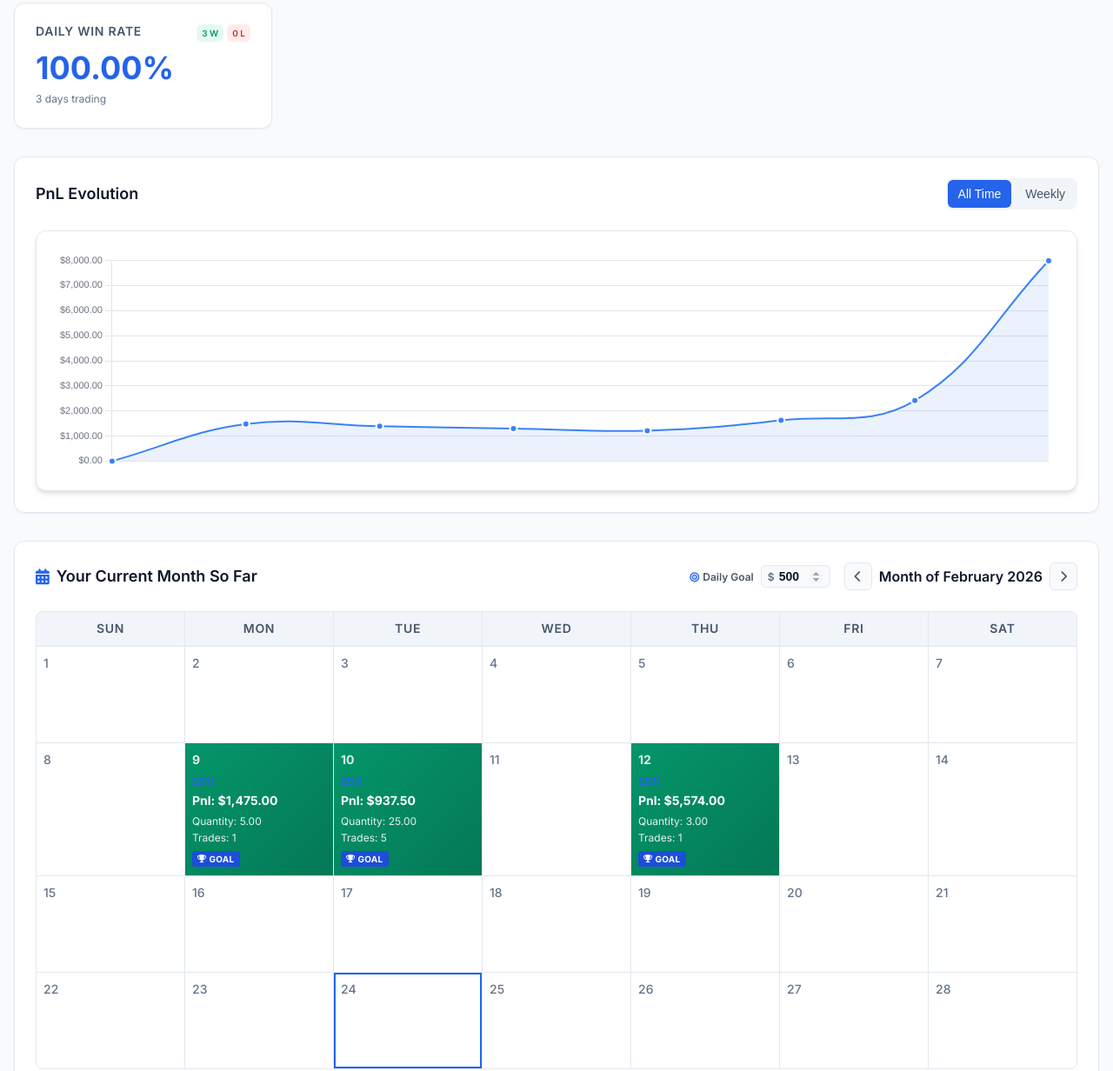
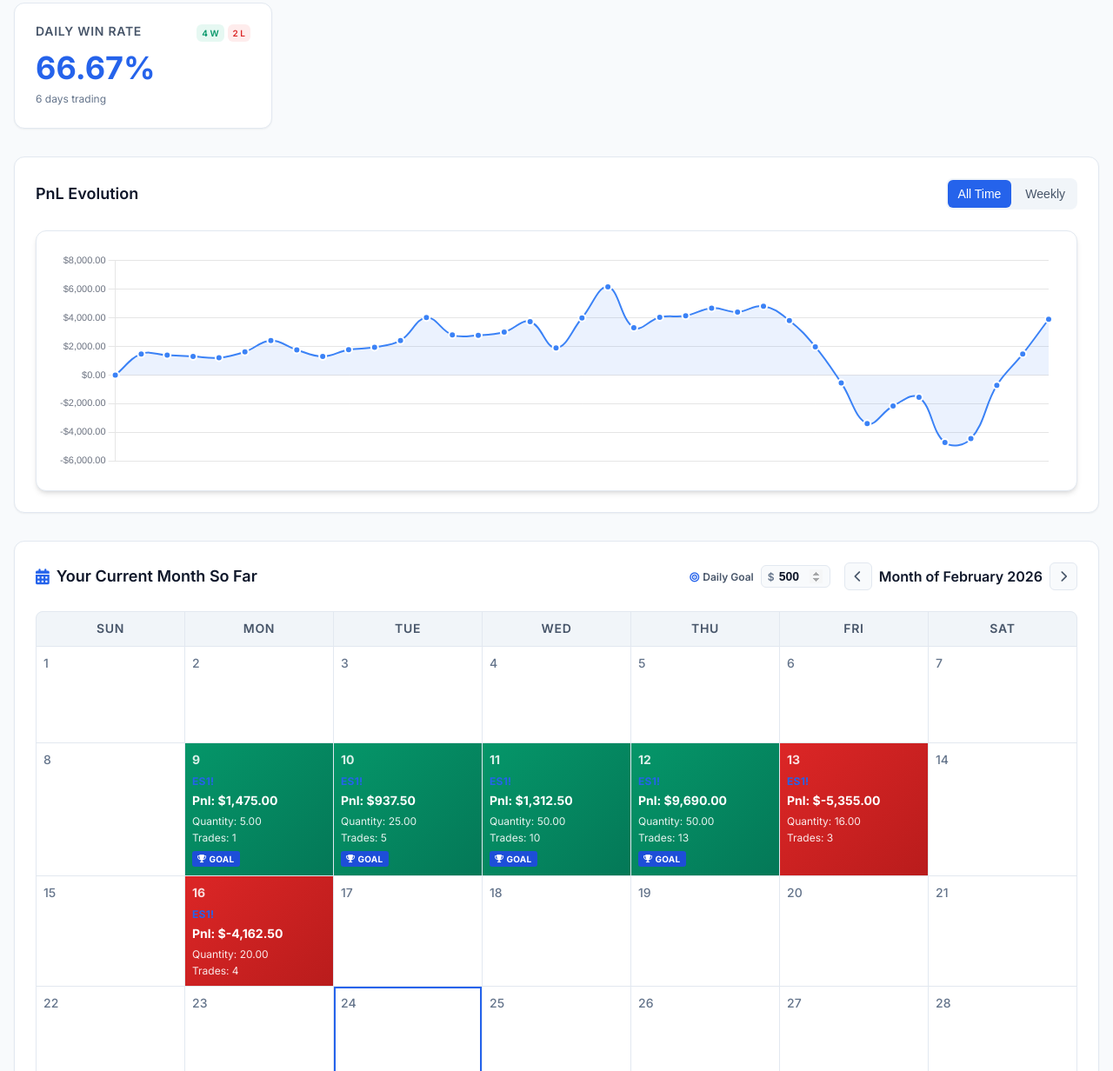
Before and after one commit to gabrieletupini/tradle-app, a website: page index.html in a window 1280 px wide. Shown: the part 660-1892 px from the top of the page at 87% size. Drawn offline with nearby package versions, Linux system fonts and the light colour scheme; no server answers.

Commit message:
fix: strip broker prefix in createTradeObject, replace repeating migration with v18 one-time cleanup
- tradeCalculator.js: createTradeObject now strips broker prefix from contract
  field (e.g. "CME_MINI:ES1!" → "ES1!") so TV trades are stored consistently
- main.js: removed always-running prefix migration that deleted all TV trades on
  every page load; added v18 one-time migration that purges pre-Feb-24 stale
  sample trades so autoLoadDefaultCSV re-imports fresh with the fixed code
- sample CSVs: replaced with real user trading history — full Feb 9-16 TV
  paper trading data (100 rows, 64 filled orders, 32 FIFO trades) and complete
  5-order IBKR report (4 FIFO trades)
- index.html: bumped tradeCalculator.js to v=16, main.js to v=18

Root cause: prefix migration ran on every loadTradeDatabase() call and matched
CME_MINI: prefix stored by the old createTradeObject, deleting all TV trades
each page load — leaving only the IBKR trade (which had no prefix).

Locally tested: TV 32 trades P&L -$4,698 + IBKR 4 trades P&L +$8,604 = $3,906
combined; contract field confirmed "ES1!" (no prefix).

Co-Authored-By: Claude Sonnet 4.6 <noreply@anthropic.com>

```diff
--- a/data/sample-data/ibkr-trade-report-2026-02-12.csv
+++ b/data/sample-data/ibkr-trade-report-2026-02-12.csv
@@ -1,3 +1,6 @@
 Symbol,Side,Qty,Fill Price,Time,Net Amount,Commission
+Mar20 '26,Buy,1,6883.25,2026-02-12 17:26:34,344162.5,2.25
 Mar20 '26,Buy,3,6887.75,2026-02-12 17:25:00,1033162.5,6.75
+Mar20 '26,Buy,1,6919.5,2026-02-12 17:02:28,345975,2.25
 Mar20 '26,Sell,3,6925,2026-02-12 16:55:59,1038750,6.75
+Mar20 '26,Sell,2,6931.75,2026-02-12 16:55:59,693175,4.5
--- a/data/sample-data/paper-trading-order-history-2026-02-12.csv
+++ b/data/sample-data/paper-trading-order-history-2026-02-12.csv
@@ -1,13 +1,101 @@
 Symbol,Side,Type,Qty,Limit Price,Stop Price,Fill Price,Status,Commission,Placing Time,Closing Time,Order ID,Level ID,Leverage,Margin
-CME_MINI:ES1!,Sell,Market,5,,,6997.25,Filled,,2/10/26 15:56,2/10/26 15:56,2744987017,,20:1,"87,465.63 USD"
-CME_MINI:ES1!,Buy,Limit,5,6994.5,,6994,Filled,,2/10/26 15:54,2/10/26 15:55,2744962758,,20:1,"87,431.25 USD"
-CME_MINI:ES1!,Sell,Market,5,,,6994.25,Filled,,2/10/26 15:32,2/10/26 15:32,2744711867,,20:1,"87,428.13 USD"
-CME_MINI:ES1!,Buy,Limit,5,6992.5,,6992.5,Filled,,2/10/26 15:31,2/10/26 15:31,2744692729,,20:1,"87,406.25 USD"
-CME_MINI:ES1!,Sell,Market,5,,,6979.5,Filled,,2/10/26 14:32,2/10/26 14:32,2744427309,,20:1,"87,243.75 USD"
-CME_MINI:ES1!,Buy,Limit,5,6979.75,,6979.75,Filled,,2/10/26 14:25,2/10/26 14:25,2744396661,,20:1,"87,246.88 USD"
-CME_MINI:ES1!,Sell,Market,5,,,6996,Filled,,2/10/26 10:26,2/10/26 10:26,2743783687,,20:1,"87,450.00 USD"
-CME_MINI:ES1!,Buy,Limit,5,6996.75,,6996.25,Filled,,2/10/26 10:23,2/10/26 10:23,2743777657,,20:1,"87,459.38 USD"
-CME_MINI:ES1!,Sell,Market,5,,,6987.5,Filled,,2/10/26 0:07,2/10/26 0:07,2742532081,,20:1,"87,343.75 USD"
-CME_MINI:ES1!,Buy,Stop,5,,6987.75,6987.75,Filled,,2/10/26 0:07,2/10/26 0:07,2742531948,,20:1,"87,346.88 USD"
-CME_MINI:ES1!,Sell,Market,5,,,6976.75,Filled,,2/9/26 16:40,2/9/26 16:40,2741094918,,20:1,"87,209.38 USD"
-CME_MINI:ES1!,Buy,Limit,5,6971,,6970.75,Filled,,2/9/26 16:31,2/9/26 16:31,2741028262,,20:1,"87,137.50 USD"
+CME_MINI:ES1!,Buy,Market,5,,,6856.25,Filled,,2026-02-16 18:30:34,2026-02-16 18:30:34,2765912495,,20:1,"85,703.13 USD"
+CME_MINI:ES1!,Buy,Limit,5,6833.5,,,Cancelled,,2026-02-16 16:44:23,2026-02-16 18:30:34,2765506817,,,
+CME_MINI:ES1!,Buy,Stop,5,,6863.75,,Cancelled,,2026-02-16 16:44:23,2026-02-16 18:30:34,2765506816,,,
+CME_MINI:ES1!,Sell,Stop,5,,6843.75,6843.75,Filled,,2026-02-16 16:44:23,2026-02-16 16:44:30,2765506815,,20:1,"85,546.88 USD"
+CME_MINI:ES1!,Buy,Market,5,,,6846,Filled,,2026-02-16 16:43:04,2026-02-16 16:43:04,2765501189,,20:1,"85,575.00 USD"
+CME_MINI:ES1!,Buy,Limit,5,6832.75,,,Cancelled,,2026-02-16 16:31:16,2026-02-16 16:43:04,2765432013,,,
+CME_MINI:ES1!,Buy,Stop,5,,6862.25,,Cancelled,,2026-02-16 16:31:16,2026-02-16 16:43:04,2765432012,,,
+CME_MINI:ES1!,Sell,Stop,5,,6848.75,6848.5,Filled,,2026-02-16 16:31:16,2026-02-16 16:31:45,2765432011,,20:1,"85,609.38 USD"
+CME_MINI:ES1!,Buy,Market,5,,,6852,Filled,,2026-02-16 16:29:12,2026-02-16 16:29:13,2765421222,,20:1,"85,650.00 USD"
+CME_MINI:ES1!,Buy,Limit,5,6844.25,,,Cancelled,,2026-02-16 16:18:39,2026-02-16 16:29:12,2765368799,,,
+CME_MINI:ES1!,Buy,Stop,5,,6870,,Cancelled,,2026-02-16 16:18:39,2026-02-16 16:29:12,2765368798,,,
+CME_MINI:ES1!,Sell,Stop,5,,6857,6857,Filled,,2026-02-16 16:18:39,2026-02-16 16:18:52,2765368797,,20:1,"85,712.50 USD"
+CME_MINI:ES1!,Buy,Limit,5,6844.25,,,Cancelled,,2026-02-16 16:16:07,2026-02-16 16:16:15,2765355038,,,
+CME_MINI:ES1!,Buy,Stop,5,,6870,,Cancelled,,2026-02-16 16:16:07,2026-02-16 16:16:15,2765355037,,,
+CME_MINI:ES1!,Sell,Stop,5,,6857.25,,Cancelled,,2026-02-16 16:16:07,2026-02-16 16:16:15,2765355036,,20:1,
+CME_MINI:ES1!,Buy,Limit,5,6820.75,,,Cancelled,,2026-02-16 15:43:26,2026-02-16 16:00:24,2765160876,,,
+CME_MINI:ES1!,Buy,Stop,5,,6862.25,6861.75,Filled,,2026-02-16 15:43:26,2026-02-16 16:00:24,2765160875,,,
+CME_MINI:ES1!,Sell,Stop,5,,6850.75,6850.5,Filled,,2026-02-16 15:43:26,2026-02-16 15:44:04,2765160874,,20:1,"85,634.38 USD"
+CME_MINI:ES1!,Buy,Limit,5,6821.25,,,Cancelled,,2026-02-13 16:21:53,2026-02-13 16:22:01,2758241908,,,
+CME_MINI:ES1!,Buy,Stop,5,,6848,,Cancelled,,2026-02-13 16:21:53,2026-02-13 16:22:01,2758241907,,,
+CME_MINI:ES1!,Sell,Stop,5,,6842.75,,Cancelled,,2026-02-13 16:21:53,2026-02-13 16:22:01,2758241906,,20:1,
+CME_MINI:ES1!,Buy,Limit,5,6821.5,,,Cancelled,,2026-02-13 16:19:26,2026-02-13 16:19:58,2758224870,,,
+CME_MINI:ES1!,Buy,Stop,5,,6859.25,,Cancelled,,2026-02-13 16:19:26,2026-02-13 16:19:58,2758224869,,,
+CME_MINI:ES1!,Sell,Stop,5,,6842.75,,Cancelled,,2026-02-13 16:19:26,2026-02-13 16:19:57,2758224868,,20:1,
+CME_MINI:ES1!,Buy,Stop,4,,6846,6846.75,Filled,,2026-02-13 15:52:38,2026-02-13 15:53:14,2757995011,,,
+CME_MINI:ES1!,Buy,Limit,4,6821.25,,,Cancelled,,2026-02-13 15:52:24,2026-02-13 15:53:14,2757992517,,,
+CME_MINI:ES1!,Sell,Limit,4,6832.5,,6834.25,Filled,,2026-02-13 15:52:24,2026-02-13 15:52:24,2757992516,,20:1,"68,325.00 USD"
+CME_MINI:ES1!,Buy,Market,6,,,6842.25,Filled,,2026-02-13 15:51:56,2026-02-13 15:51:56,2757986949,,20:1,"102,633.75 USD"
+CME_MINI:ES1!,Buy,Stop,6,,6855.5,,Cancelled,,2026-02-13 15:51:16,2026-02-13 15:51:56,2757979255,,,
+CME_MINI:ES1!,Sell,Limit,6,6835,,6836.25,Filled,,2026-02-13 15:51:16,2026-02-13 15:51:17,2757979254,,20:1,"102,525.00 USD"
+CME_MINI:ES1!,Sell,Market,6,,,6854,Filled,,2026-02-13 15:47:00,2026-02-13 15:47:00,2757925285,,20:1,"102,810.00 USD"
+CME_MINI:ES1!,Buy,Market,6,,,6857.25,Filled,,2026-02-13 15:46:52,2026-02-13 15:46:52,2757923551,,20:1,"102,858.75 USD"
+CME_MINI:ES1!,Buy,Limit,5,6953,,6953,Filled,,2026-02-12 16:37:30,2026-02-12 16:38:03,2753951993,,,
+CME_MINI:ES1!,Sell,Stop,5,,6955,6954.75,Filled,,2026-02-12 16:37:30,2026-02-12 16:37:31,2753951992,,20:1,"86,937.50 USD"
+CME_MINI:ES1!,Buy,Market,5,,,6959,Filled,,2026-02-12 16:35:59,2026-02-12 16:35:59,2753940235,,20:1,"86,987.50 USD"
+CME_MINI:ES1!,Sell,Stop,5,,6958,6958,Filled,,2026-02-12 16:34:58,2026-02-12 16:34:59,2753933036,,20:1,"86,975.00 USD"
+CME_MINI:ES1!,Buy,Market,5,,,6961.75,Filled,,2026-02-12 16:33:22,2026-02-12 16:33:22,2753920470,,20:1,"87,021.88 USD"
+CME_MINI:ES1!,Buy,Stop,5,,6970.5,,Cancelled,,2026-02-12 16:32:48,2026-02-12 16:33:22,2753915652,,,
+CME_MINI:ES1!,Sell,Stop,5,,6964.5,6964,Filled,,2026-02-12 16:32:48,2026-02-12 16:32:48,2753915651,,20:1,"87,056.25 USD"
+CME_MINI:ES1!,Buy,Market,5,,,6965.25,Filled,,2026-02-12 16:22:02,2026-02-12 16:22:02,2753846142,,20:1,"87,065.63 USD"
+CME_MINI:ES1!,Sell,Stop,5,,6966,6965.75,Filled,,2026-02-12 16:21:27,2026-02-12 16:21:27,2753841730,,20:1,"87,075.00 USD"
+CME_MINI:ES1!,Buy,Market,5,,,6967.5,Filled,,2026-02-12 16:19:52,2026-02-12 16:19:52,2753829356,,20:1,"87,093.75 USD"
+CME_MINI:ES1!,Sell,Stop,5,,6970.5,6970.5,Filled,,2026-02-12 16:18:07,2026-02-12 16:18:31,2753816323,,20:1,"87,131.25 USD"
+CME_MINI:ES1!,Buy,Market,5,,,6973.25,Filled,,2026-02-12 16:15:04,2026-02-12 16:15:04,2753789274,,20:1,"87,165.63 USD"
+CME_MINI:ES1!,Sell,Limit,5,6962,,6962,Filled,,2026-02-12 16:08:56,2026-02-12 16:09:13,2753738058,,20:1,"87,025.00 USD"
+CME_MINI:ES1!,Buy,Market,5,,,6964.5,Filled,,2026-02-12 16:00:15,2026-02-12 16:00:15,2753649235,,20:1,"87,056.25 USD"
+CME_MINI:ES1!,Sell,Stop,5,,6973,6973.25,Filled,,2026-02-12 15:55:59,2026-02-12 15:56:00,2753607000,,20:1,"87,162.50 USD"
+CME_MINI:ES1!,Buy,Market,5,,,6970.5,Filled,,2026-02-12 15:50:04,2026-02-12 15:50:04,2753553483,,20:1,"87,131.25 USD"
+CME_MINI:ES1!,Buy,Stop,5,,6986.25,,Cancelled,,2026-02-12 15:45:11,2026-02-12 15:50:04,2753496030,,,
+CME_MINI:ES1!,Sell,Stop,5,,6979,6979,Filled,,2026-02-12 15:44:33,2026-02-12 15:45:00,2753488337,,20:1,"87,237.50 USD"
+CME_MINI:ES1!,Sell,Stop,5,,6984.25,6984.25,Filled,,2026-02-12 15:43:07,2026-02-12 15:43:09,2753474232,,,
+CME_MINI:ES1!,Buy,Limit,5,6991.5,,6991.5,Filled,,2026-02-12 15:41:17,2026-02-12 15:41:24,2753458462,,20:1,"87,393.75 USD"
+CME_MINI:ES1!,Buy,Market,5,,,6931.75,Filled,,2026-02-11 16:26:03,2026-02-11 16:26:03,2749621212,,20:1,"86,646.88 USD"
+CME_MINI:ES1!,Buy,Limit,5,6928.25,,,Cancelled,,2026-02-11 16:24:59,2026-02-11 16:26:03,2749612395,,,
+CME_MINI:ES1!,Sell,Stop,5,,6935,6934.75,Filled,,2026-02-11 16:24:28,2026-02-11 16:24:28,2749607594,,20:1,"86,687.50 USD"
+CME_MINI:ES1!,Sell,Stop,5,,6939,,Cancelled,,2026-02-11 16:21:17,2026-02-11 16:21:23,2749580751,,20:1,
+CME_MINI:ES1!,Buy,Market,5,,,6945.5,Filled,,2026-02-11 16:20:37,2026-02-11 16:20:37,2749574330,,20:1,"86,818.75 USD"
+CME_MINI:ES1!,Buy,Limit,5,6942.25,,,Cancelled,,2026-02-11 16:19:58,2026-02-11 16:20:37,2749568547,,,
+CME_MINI:ES1!,Buy,Stop,5,,6953,,Cancelled,,2026-02-11 16:19:58,2026-02-11 16:20:37,2749568546,,,
+CME_MINI:ES1!,Sell,Stop,5,,6946.5,6946.5,Filled,,2026-02-11 16:19:43,2026-02-11 16:19:50,2749566520,,20:1,"86,831.25 USD"
+CME_MINI:ES1!,Buy,Market,5,,,6950.75,Filled,,2026-02-11 16:18:08,2026-02-11 16:18:09,2749552271,,20:1,"86,884.38 USD"
+CME_MINI:ES1!,Buy,Stop,5,,6957,,Cancelled,,2026-02-11 16:17:54,2026-02-11 16:18:08,2749550430,,,
+CME_MINI:ES1!,Sell,Stop,5,,6950.75,6950.75,Filled,,2026-02-11 16:16:40,2026-02-11 16:16:48,2749540416,,20:1,"86,884.38 USD"
+CME_MINI:ES1!,Buy,Market,5,,,6954.25,Filled,,2026-02-11 16:14:37,2026-02-11 16:14:37,2749520230,,20:1,"86,928.13 USD"
+CME_MINI:ES1!,Sell,Limit,5,6949.5,,6949.5,Filled,,2026-02-11 16:13:23,2026-02-11 16:13:53,2749507273,,20:1,"86,868.75 USD"
+CME_MINI:ES1!,Buy,Market,5,,,6954,Filled,,2026-02-11 16:13:06,2026-02-11 16:13:06,2749504340,,20:1,"86,925.00 USD"
+CME_MINI:ES1!,Sell,Limit,5,6959.75,,6960.5,Filled,,2026-02-11 16:11:48,2026-02-11 16:11:48,2749489657,,20:1,"86,996.88 USD"
+CME_MINI:ES1!,Buy,Market,5,,,6963.75,Filled,,2026-02-11 16:10:20,2026-02-11 16:10:22,2749474854,,20:1,"87,046.88 USD"
+CME_MINI:ES1!,Sell,Limit,5,6964.25,,6965.75,Filled,,2026-02-11 16:10:07,2026-02-11 16:10:07,2749472681,,20:1,"87,053.13 USD"
+CME_MINI:ES1!,Buy,Market,5,,,6967.75,Filled,,2026-02-11 16:09:40,2026-02-11 16:09:40,2749467707,,20:1,"87,096.88 USD"
+CME_MINI:ES1!,Sell,Limit,5,6968.5,,6968.5,Filled,,2026-02-11 16:09:09,2026-02-11 16:09:15,2749462244,,20:1,"87,106.25 USD"
+CME_MINI:ES1!,Buy,Market,5,,,6971.25,Filled,,2026-02-11 16:08:46,2026-02-11 16:08:46,2749458076,,20:1,"87,140.63 USD"
+CME_MINI:ES1!,Sell,Limit,5,6972.75,,6973.25,Filled,,2026-02-11 16:05:33,2026-02-11 16:05:33,2749426362,,20:1,"87,159.38 USD"
+CME_MINI:ES1!,Sell,Market,5,,,6973.5,Filled,,2026-02-11 10:31:12,2026-02-11 10:31:12,2748060034,,20:1,"87,168.75 USD"
+CME_MINI:ES1!,Buy,Limit,5,6975.25,,6975.25,Filled,,2026-02-11 10:29:25,2026-02-11 10:29:44,2748056154,,20:1,"87,190.63 USD"
+CME_MINI:ES1!,Buy,Limit,5,6974.75,,,Cancelled,,2026-02-11 10:28:55,2026-02-11 10:29:03,2748055303,,20:1,
+CME_MINI:ES1!,Sell,Stop,5,,6972.75,6973,Filled,,2026-02-11 10:13:57,2026-02-11 10:19:46,2748024142,,,
+CME_MINI:ES1!,Sell,Limit,5,6983.25,,,Cancelled,,2026-02-11 10:03:17,2026-02-11 10:19:46,2747999562,,,
+CME_MINI:ES1!,Buy,Limit,5,6975.5,,6975.5,Filled,,2026-02-11 10:03:17,2026-02-11 10:03:25,2747999561,,20:1,"87,193.75 USD"
+CME_MINI:ES1!,Sell,Market,5,,,6997.25,Filled,,2026-02-10 15:56:22,2026-02-10 15:56:22,2744987017,,20:1,"87,465.63 USD"
+CME_MINI:ES1!,Sell,Limit,5,7000.25,,,Cancelled,,2026-02-10 15:54:31,2026-02-10 15:56:22,2744962760,,,
+CME_MINI:ES1!,Sell,Stop,5,,6986.75,,Cancelled,,2026-02-10 15:54:31,2026-02-10 15:56:22,2744962759,,,
+CME_MINI:ES1!,Buy,Limit,5,6994.5,,6994,Filled,,2026-02-10 15:54:31,2026-02-10 15:55:05,2744962758,,20:1,"87,431.25 USD"
+CME_MINI:ES1!,Sell,Market,5,,,6994.25,Filled,,2026-02-10 15:32:52,2026-02-10 15:32:52,2744711867,,20:1,"87,428.13 USD"
+CME_MINI:ES1!,Sell,Limit,5,7000.5,,,Cancelled,,2026-02-10 15:31:09,2026-02-10 15:32:52,2744692731,,,
+CME_MINI:ES1!,Sell,Stop,5,,6983.5,,Cancelled,,2026-02-10 15:31:09,2026-02-10 15:32:52,2744692730,,,
+CME_MINI:ES1!,Buy,Limit,5,6992.5,,6992.5,Filled,,2026-02-10 15:31:09,2026-02-10 15:31:37,2744692729,,20:1,"87,406.25 USD"
+CME_MINI:ES1!,Sell,Market,5,,,6979.5,Filled,,2026-02-10 14:32:47,2026-02-10 14:32:47,2744427309,,20:1,"87,243.75 USD"
+CME_MINI:ES1!,Sell,Limit,5,7000.5,,,Cancelled,,2026-02-10 14:25:42,2026-02-10 14:32:47,2744396663,,,
+CME_MINI:ES1!,Sell,Stop,5,,6972.75,,Cancelled,,2026-02-10 14:25:42,2026-02-10 14:32:47,2744396662,,,
+CME_MINI:ES1!,Buy,Limit,5,6979.75,,6979.75,Filled,,2026-02-10 14:25:42,2026-02-10 14:25:42,2744396661,,20:1,"87,246.88 USD"
+CME_MINI:ES1!,Sell,Market,5,,,6996,Filled,,2026-02-10 10:26:01,2026-02-10 10:26:01,2743783687,,20:1,"87,450.00 USD"
+CME_MINI:ES1!,Sell,Limit,5,7000.5,,,Cancelled,,2026-02-10 10:23:14,2026-02-10 10:26:01,2743777658,,,
+CME_MINI:ES1!,Buy,Limit,5,6996.75,,6996.25,Filled,,2026-02-10 10:23:14,2026-02-10 10:23:14,2743777657,,20:1,"87,459.38 USD"
+CME_MINI:ES1!,Sell,Market,5,,,6987.5,Filled,,2026-02-10 00:07:21,2026-02-10 00:07:22,2742532081,,20:1,"87,343.75 USD"
+CME_MINI:ES1!,Buy,Stop,5,,6987.75,6987.75,Filled,,2026-02-10 00:07:16,2026-02-10 00:07:19,2742531948,,20:1,"87,346.88 USD"
+CME_MINI:ES1!,Sell,Market,5,,,6976.75,Filled,,2026-02-09 16:40:26,2026-02-09 16:40:26,2741094918,,20:1,"87,209.38 USD"
+CME_MINI:ES1!,Sell,Stop,5,,6965.5,,Cancelled,,2026-02-09 16:31:48,2026-02-09 16:40:26,2741029778,,,
+CME_MINI:ES1!,Sell,Limit,5,6979.75,,,Cancelled,,2026-02-09 16:31:38,2026-02-09 16:40:26,2741028263,,,
+CME_MINI:ES1!,Buy,Limit,5,6971,,6970.75,Filled,,2026-02-09 16:31:38,2026-02-09 16:31:48,2741028262,,20:1,"87,137.50 USD"
--- a/index.html
+++ b/index.html
@@ -1152,9 +1152,9 @@
     <script src="js/imageStore.js?v=13"></script>
     <script src="js/firebaseSync.js?v=14"></script>
     <script src="js/csvParser.js?v=13"></script>
-    <script src="js/tradeCalculator.js?v=15"></script>
+    <script src="js/tradeCalculator.js?v=16"></script>
     <script src="js/ui.js?v=13"></script>
-    <script src="js/main.js?v=17"></script>
+    <script src="js/main.js?v=18"></script>
 
     <script>
         // Initialize the app
--- a/js/tradeCalculator.js
+++ b/js/tradeCalculator.js
@@ -223,7 +223,7 @@ class TradeCalculator {
             quantity: entryOrder.qty,
             entryTime: entryOrder.placingTime,
             exitTime: exitOrder.placingTime,
-            contract: entryOrder.symbol,
+            contract: (entryOrder.symbol || '').replace(/^[A-Z0-9_]+:/, '') || entryOrder.symbol || 'Unknown',
             side: side,
             margin: parseMargin(entryOrder.margin || exitOrder.margin),
             leverage: entryOrder.leverage || exitOrder.leverage || '',
```
Also changed, not shown: js/main.js (+9 -20 lines).
